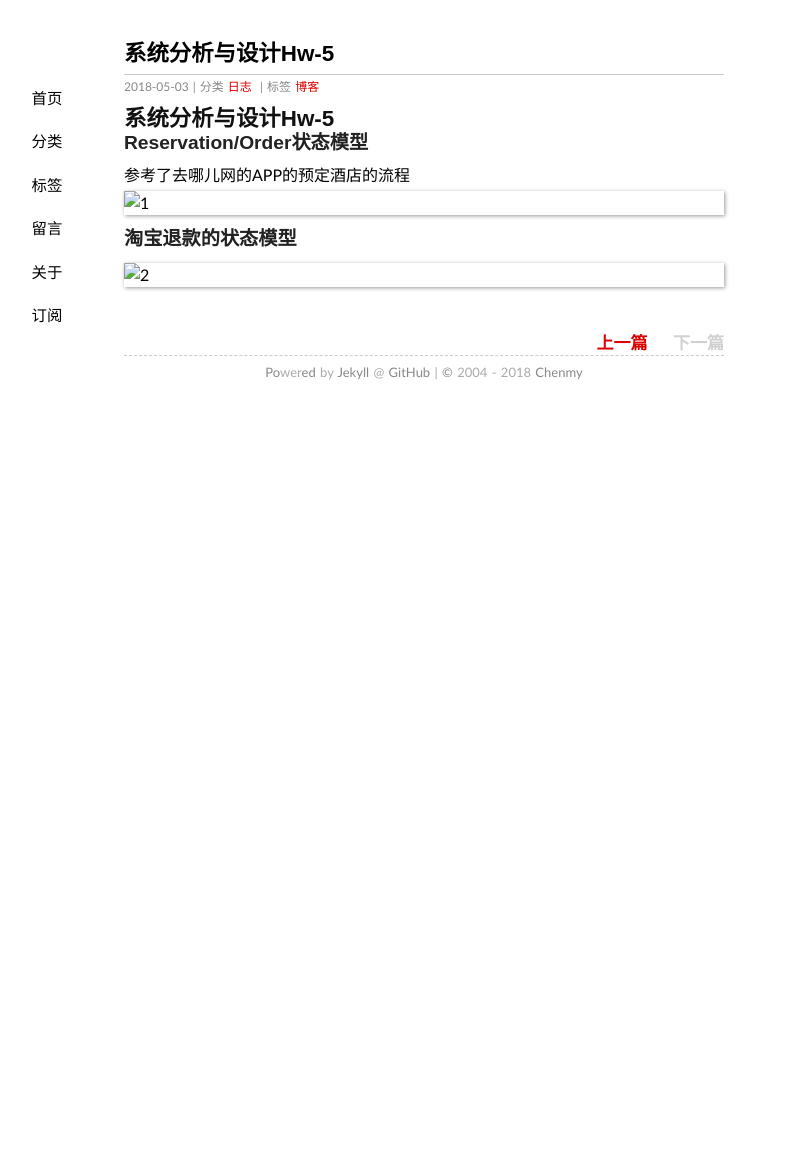
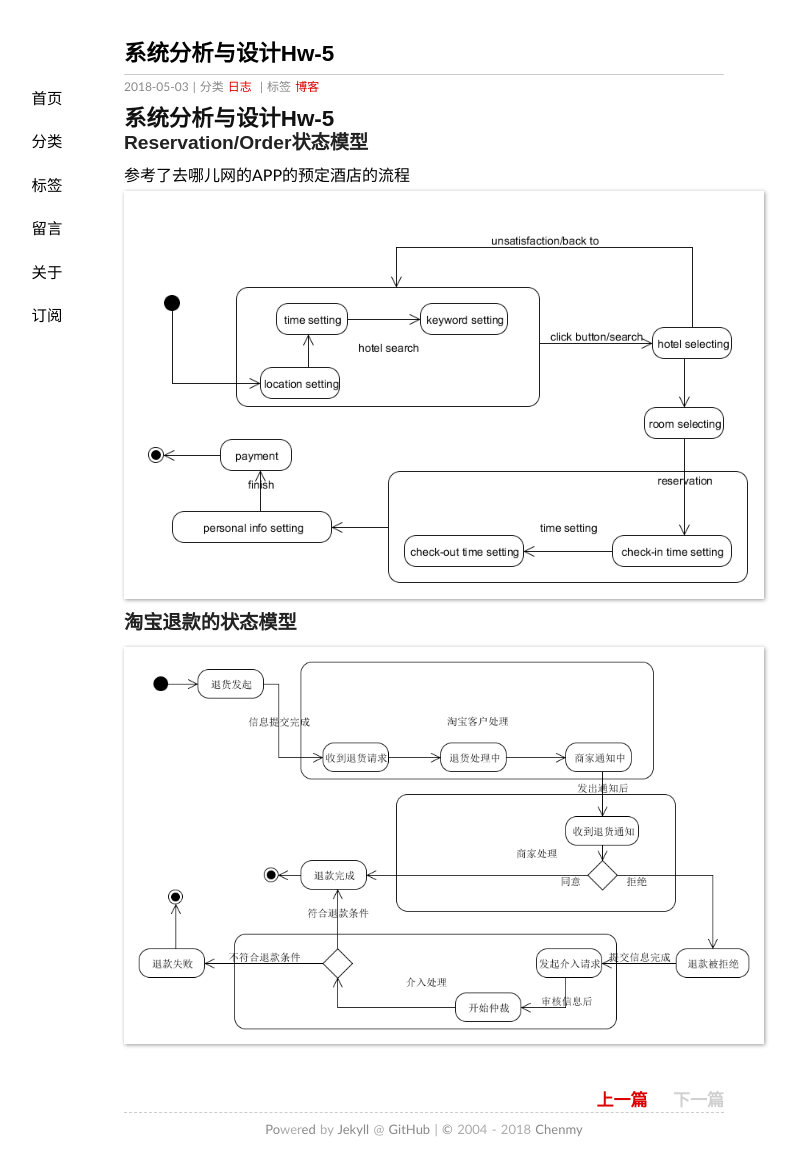
Before and after one commit to KAKE4420/KAKE4420.github.io, a Jekyll site: the page built from _posts/2018-5-3-系统分析与设计Hw-5.md, in a window 1280 px wide. Shown: the whole page, without its empty margins (216-1014 px from the left). Built offline with Jekyll 4.4.1, drawn with Linux system fonts in a browser that asks for light colours; comment, search, counter and statistics services are not loaded; before the commit the page ends 900 px from its top, so only the background shows below that.

Commit message:
Upgrade HW5

```diff
--- a/_posts/2018-5-3-系统分析与设计Hw-5.md
+++ b/_posts/2018-5-3-系统分析与设计Hw-5.md
@@ -9,6 +9,6 @@ tags: 博客
 ## 系统分析与设计Hw-5
 ### Reservation/Order状态模型
 参考了去哪儿网的APP的预定酒店的流程
-![1]()
+![1](https://raw.githubusercontent.com/KAKE4420/KAKE4420.github.io/master/_img/lesson8/1.png)
 ### 淘宝退款的状态模型
-![2]()
+![2](https://raw.githubusercontent.com/KAKE4420/KAKE4420.github.io/master/_img/lesson8/2.png)
```
